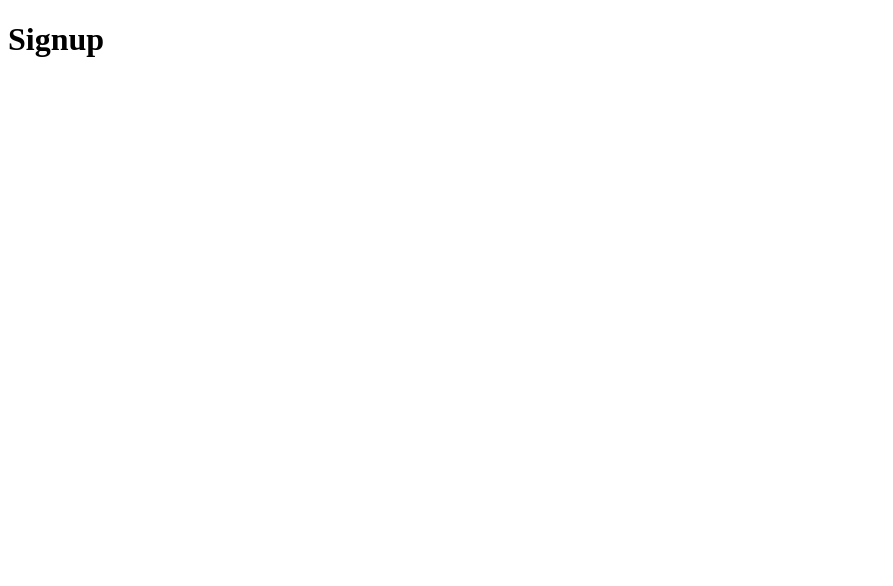
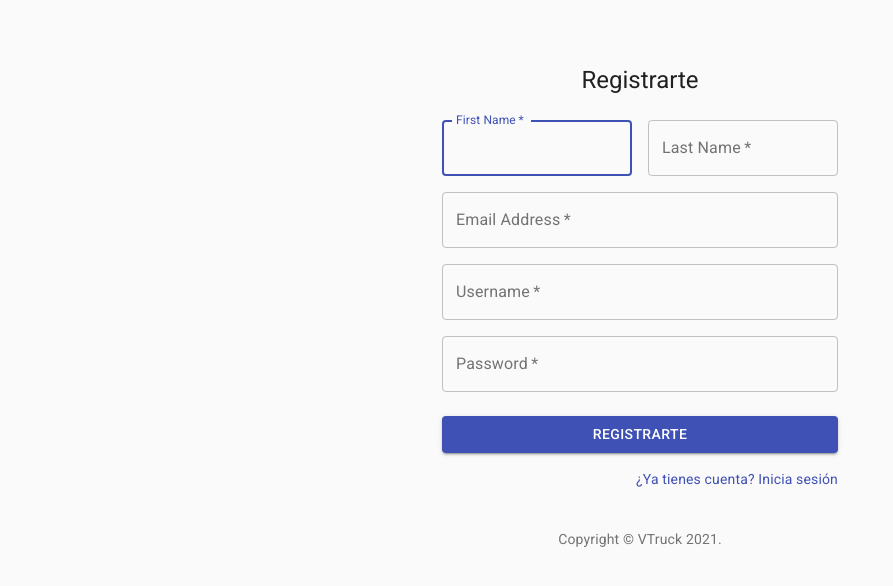
Before and after one commit to alonso804/valtx, a React (Create React App) app in the folder frontend/: page /signup in a window 1280 px wide. Shown: the top 586 px of the page, without its empty margins (0-893 px from the left). Built offline with nearby package versions, Linux system fonts and the light colour scheme.

Commit message:
[FRONTEND] add sign in and sign up

```diff
--- a/frontend/package.json
+++ b/frontend/package.json
@@ -3,18 +3,16 @@
   "version": "0.1.0",
   "private": true,
   "dependencies": {
+    "@material-ui/core": "^4.11.4",
     "@testing-library/jest-dom": "^5.11.4",
     "@testing-library/react": "^11.1.0",
     "@testing-library/user-event": "^12.1.10",
-    "baseui": "^9.116.1",
     "formik": "^2.2.9",
     "react": "^17.0.2",
     "react-dom": "^17.0.2",
     "react-icons": "^4.2.0",
     "react-router-dom": "^5.2.0",
     "react-scripts": "4.0.3",
-    "styletron-engine-atomic": "^1.4.8",
-    "styletron-react": "^6.0.1",
     "web-vitals": "^1.0.1"
   },
   "scripts": {
--- a/frontend/public/index.html
+++ b/frontend/public/index.html
@@ -10,34 +10,19 @@
       content="Web site created using create-react-app"
     />
     <link rel="apple-touch-icon" href="%PUBLIC_URL%/logo192.png" />
-    <!--
-      manifest.json provides metadata used when your web app is installed on a
-      user's mobile device or desktop. See https://developers.google.com/web/fundamentals/web-app-manifest/
-    -->
     <link rel="manifest" href="%PUBLIC_URL%/manifest.json" />
-    <!--
-      Notice the use of %PUBLIC_URL% in the tags above.
-      It will be replaced with the URL of the `public` folder during the build.
-      Only files inside the `public` folder can be referenced from the HTML.
-
-      Unlike "/favicon.ico" or "favicon.ico", "%PUBLIC_URL%/favicon.ico" will
-      work correctly both with client-side routing and a non-root public URL.
-      Learn how to configure a non-root public URL by running `npm run build`.
-    -->
+    <link
+      rel="stylesheet"
+      href="https://fonts.googleapis.com/css?family=Roboto:300,400,500,700&display=swap"
+    />
+    <link
+      rel="stylesheet"
+      href="https://fonts.googleapis.com/icon?family=Material+Icons"
+    />
     <title>React App</title>
   </head>
   <body>
     <noscript>You need to enable JavaScript to run this app.</noscript>
     <div id="root"></div>
-    <!--
-      This HTML file is a template.
-      If you open it directly in the browser, you will see an empty page.
-
-      You can add webfonts, meta tags, or analytics to this file.
-      The build step will place the bundled scripts into the <body> tag.
-
-      To begin the development, run `npm start` or `yarn start`.
-      To create a production bundle, use `npm run build` or `yarn build`.
-    -->
   </body>
 </html>
--- a/frontend/src/pages/auth/signin.js
+++ b/frontend/src/pages/auth/signin.js
@@ -1,7 +1,122 @@
 import React from "react";
+//import Avatar from "@material-ui/core/Avatar";
+import Button from "@material-ui/core/Button";
+import CssBaseline from "@material-ui/core/CssBaseline";
+import TextField from "@material-ui/core/TextField";
+import FormControlLabel from "@material-ui/core/FormControlLabel";
+import Checkbox from "@material-ui/core/Checkbox";
+import Link from "@material-ui/core/Link";
+import Grid from "@material-ui/core/Grid";
+import Box from "@material-ui/core/Box";
+//import LockOutlinedIcon from "@material-ui/icons/LockOutlined";
+import Typography from "@material-ui/core/Typography";
+import { makeStyles } from "@material-ui/core/styles";
+import Container from "@material-ui/core/Container";
+
+function Copyright() {
+  return (
+    <Typography variant="body2" color="textSecondary" align="center">
+      {"Copyright © "}
+      <Link color="inherit" href="/signup">
+        VTruck
+      </Link>{" "}
+      {new Date().getFullYear()}
+      {"."}
+    </Typography>
+  );
+}
+
+const useStyles = makeStyles((theme) => ({
+  paper: {
+    marginTop: theme.spacing(8),
+    display: "flex",
+    flexDirection: "column",
+    alignItems: "center",
+  },
+  avatar: {
+    margin: theme.spacing(1),
+    backgroundColor: theme.palette.secondary.main,
+  },
+  form: {
+    width: "100%", // Fix IE 11 issue.
+    marginTop: theme.spacing(1),
+  },
+  submit: {
+    margin: theme.spacing(3, 0, 2),
+  },
+}));
 
 const Signin = () => {
-  return <h1>Signin</h1>;
+  const classes = useStyles();
+
+  return (
+    <Container component="main" maxWidth="xs">
+      <CssBaseline />
+      <div className={classes.paper}>
+        {/*
+        <Avatar className={classes.avatar}>
+          <LockOutlinedIcon />
+        </Avatar>
+        */}
+        <Typography component="h1" variant="h5">
+          Iniciar Sesión
+        </Typography>
+        <form className={classes.form} noValidate>
+          <TextField
+            variant="outlined"
+            margin="normal"
+            required
+            fullWidth
+            id="username"
+            label="Username"
+            name="username"
+            autoComplete="email"
+            autoFocus
+          />
+          <TextField
+            variant="outlined"
+            margin="normal"
+            required
+            fullWidth
+            name="password"
+            label="Password"
+            type="password"
+            id="password"
+            autoComplete="current-password"
+          />
+          {/*
+          <FormControlLabel
+            control={<Checkbox value="remember" color="primary" />}
+            label="Remember me"
+          />
+          */}
+          <Button
+            type="submit"
+            fullWidth
+            variant="contained"
+            color="primary"
+            className={classes.submit}
+          >
+            Iniciar sesión
+          </Button>
+          <Grid container>
+            <Grid item xs>
+              <Link href="#" variant="body2">
+                ¿Olvidaste tu contraseña?
+              </Link>
+            </Grid>
+            <Grid item>
+              <Link href="/signup" variant="body2">
+                {"Don't have an account? Sign Up"}
+              </Link>
+            </Grid>
+          </Grid>
+        </form>
+      </div>
+      <Box mt={8}>
+        <Copyright />
+      </Box>
+    </Container>
+  );
 };
-
 export default Signin;
--- a/frontend/src/pages/auth/signup.js
+++ b/frontend/src/pages/auth/signup.js
@@ -1,7 +1,156 @@
 import React from "react";
+//import Avatar from '@material-ui/core/Avatar';
+import Button from "@material-ui/core/Button";
+import CssBaseline from "@material-ui/core/CssBaseline";
+import TextField from "@material-ui/core/TextField";
+import FormControlLabel from "@material-ui/core/FormControlLabel";
+import Checkbox from "@material-ui/core/Checkbox";
+import Link from "@material-ui/core/Link";
+import Grid from "@material-ui/core/Grid";
+import Box from "@material-ui/core/Box";
+//import LockOutlinedIcon from '@material-ui/icons/LockOutlined';
+import Typography from "@material-ui/core/Typography";
+import { makeStyles } from "@material-ui/core/styles";
+import Container from "@material-ui/core/Container";
+
+function Copyright() {
+  return (
+    <Typography variant="body2" color="textSecondary" align="center">
+      {"Copyright © "}
+      <Link color="inherit" href="/">
+        VTruck
+      </Link>{" "}
+      {new Date().getFullYear()}
+      {"."}
+    </Typography>
+  );
+}
+
+const useStyles = makeStyles((theme) => ({
+  paper: {
+    marginTop: theme.spacing(8),
+    display: "flex",
+    flexDirection: "column",
+    alignItems: "center",
+  },
+  avatar: {
+    margin: theme.spacing(1),
+    backgroundColor: theme.palette.secondary.main,
+  },
+  form: {
+    width: "100%", // Fix IE 11 issue.
+    marginTop: theme.spacing(3),
+  },
+  submit: {
+    margin: theme.spacing(3, 0, 2),
+  },
+}));
 
 const Signup = () => {
-  return <h1>Signup</h1>;
+  const classes = useStyles();
+
+  return (
+    <Container component="main" maxWidth="xs">
+      <CssBaseline />
+      <div className={classes.paper}>
+        {/*
+        <Avatar className={classes.avatar}>
+          <LockOutlinedIcon />
+        </Avatar>
+        */}
+        <Typography component="h1" variant="h5">
+          Registrarte
+        </Typography>
+        <form className={classes.form} noValidate>
+          <Grid container spacing={2}>
+            <Grid item xs={12} sm={6}>
+              <TextField
+                autoComplete="fname"
+                name="firstName"
+                variant="outlined"
+                required
+                fullWidth
+                id="firstName"
+                label="First Name"
+                autoFocus
+              />
+            </Grid>
+            <Grid item xs={12} sm={6}>
+              <TextField
+                variant="outlined"
+                required
+                fullWidth
+                id="lastName"
+                label="Last Name"
+                name="lastName"
+                autoComplete="lname"
+              />
+            </Grid>
+            <Grid item xs={12}>
+              <TextField
+                variant="outlined"
+                required
+                fullWidth
+                id="email"
+                label="Email Address"
+                name="email"
+                autoComplete="email"
+              />
+            </Grid>
+            <Grid item xs={12}>
+              <TextField
+                variant="outlined"
+                required
+                fullWidth
+                id="username"
+                label="Username"
+                name="username"
+                autoComplete="email"
+              />
+            </Grid>
+            <Grid item xs={12}>
+              <TextField
+                variant="outlined"
+                required
+                fullWidth
+                name="password"
+                label="Password"
+                type="password"
+                id="password"
+                autoComplete="current-password"
+              />
+            </Grid>
+            {/*
+            <Grid item xs={12}>
+              <FormControlLabel
+                control={<Checkbox value="allowExtraEmails" color="primary" />}
+                label="I want to receive inspiration, marketing promotions and updates via email."
+              />
+            </Grid>
+            */}
+          </Grid>
+          <Button
+            type="submit"
+            fullWidth
+            variant="contained"
+            color="primary"
+            className={classes.submit}
+          >
+            Registrarte
+          </Button>
+          <Grid container justify="flex-end">
+            <Grid item>
+              <Link href="/signin" variant="body2">
+                ¿Ya tienes cuenta? Inicia sesión
+              </Link>
+            </Grid>
+          </Grid>
+        </form>
+      </div>
+      <Box mt={5}>
+        <Copyright />
+      </Box>
+    </Container>
+  );
 };
-
 export default Signup;
```
Also changed, not shown: 1 other file (tests, documents, lock files or other folders).
